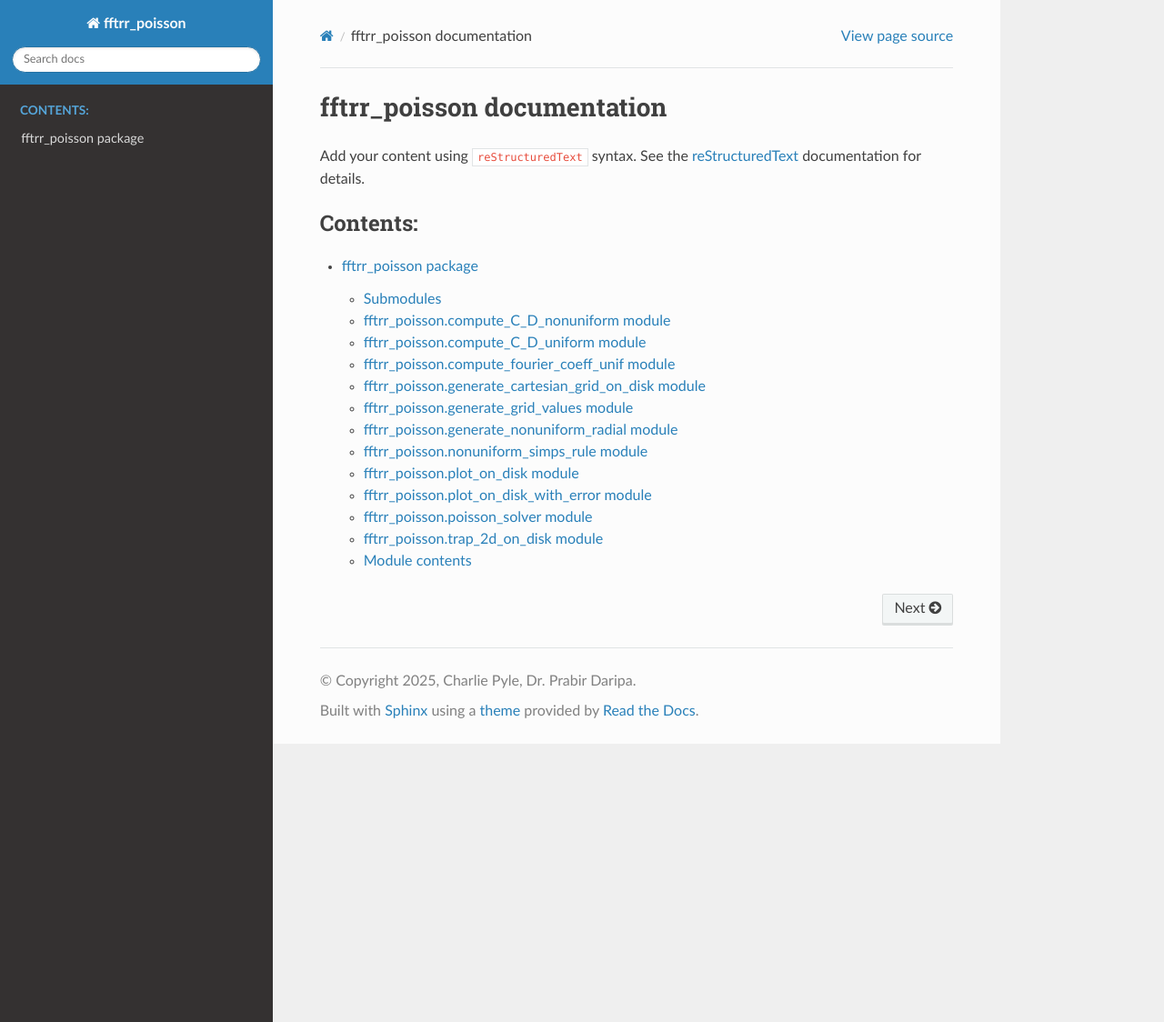
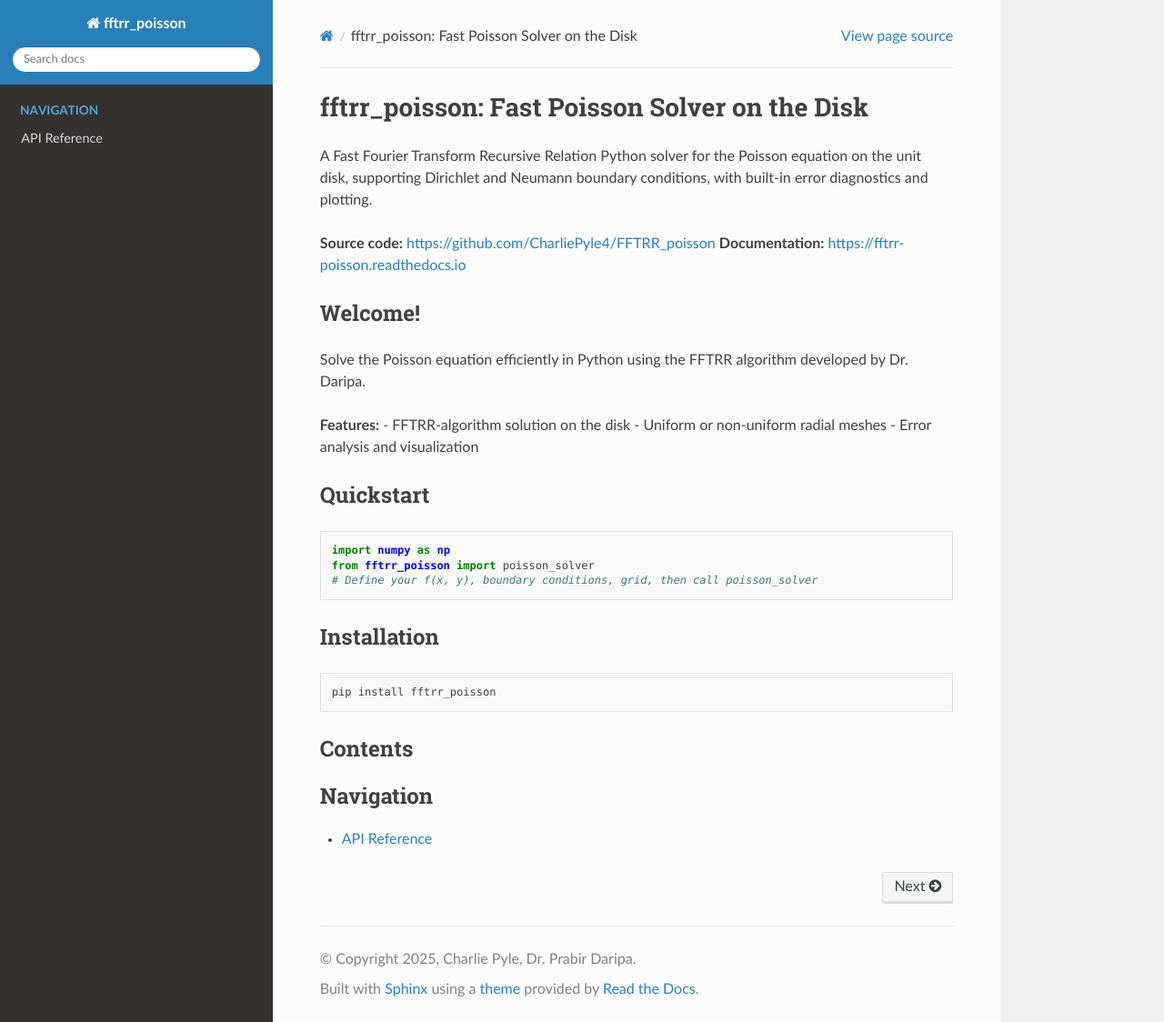
Before and after one commit to CharliePyle4/FFTRR_poisson, a Sphinx documentation site: the page built from docs/index.rst, in a window 1280 px wide and 1124 px high. Shown: the whole window at 91% size. Built offline with Sphinx 7.4.7 and the Read the Docs theme 3.1.0, drawn with Linux system fonts in a browser that asks for light colours.

Commit message:
more documentation updates

```diff
--- /dev/null
+++ b/docs/api_reference.rst
@@ -0,0 +1,8 @@
+API Reference
+=============
+
+.. automodule:: fftrr_poisson
+   :members:
+   :undoc-members:
+   :show-inheritance:
+   :noindex:
--- a/docs/index.rst
+++ b/docs/index.rst
@@ -1,16 +1,42 @@
-.. fftrr_poisson documentation master file, created by
-   sphinx-quickstart on Thu Nov 20 22:14:32 2025.
+fftrr_poisson: Fast Poisson Solver on the Disk
+==============================================
 
-fftrr_poisson documentation
-===========================
+A Fast Fourier Transform Recursive Relation Python solver for the Poisson equation on the unit disk, supporting Dirichlet and Neumann boundary conditions, with built-in error diagnostics and plotting.
 
-Add your content using ``reStructuredText`` syntax. See the
-`reStructuredText <https://www.sphinx-doc.org/en/master/usage/restructuredtext/index.html>`_
-documentation for details.
+**Source code:** https://github.com/CharliePyle4/FFTRR_poisson
+**Documentation:** https://fftrr-poisson.readthedocs.io
 
+Welcome!
+--------
+
+Solve the Poisson equation efficiently in Python using the FFTRR algorithm developed by Dr. Daripa.
+
+**Features:**
+- FFTRR-algorithm solution on the disk
+- Uniform or non-uniform radial meshes
+- Error analysis and visualization
+
+Quickstart
+----------
+
+.. code-block:: python
+
+   import numpy as np
+   from fftrr_poisson import poisson_solver
+   # Define your f(x, y), boundary conditions, grid, then call poisson_solver
+
+Installation
+------------
+
+.. code-block:: bash
+
+   pip install fftrr_poisson
+
+Contents
+--------
 
 .. toctree::
    :maxdepth: 2
-   :caption: Contents:
+   :caption: Navigation
 
-   fftrr_poisson
+   api_reference
```
